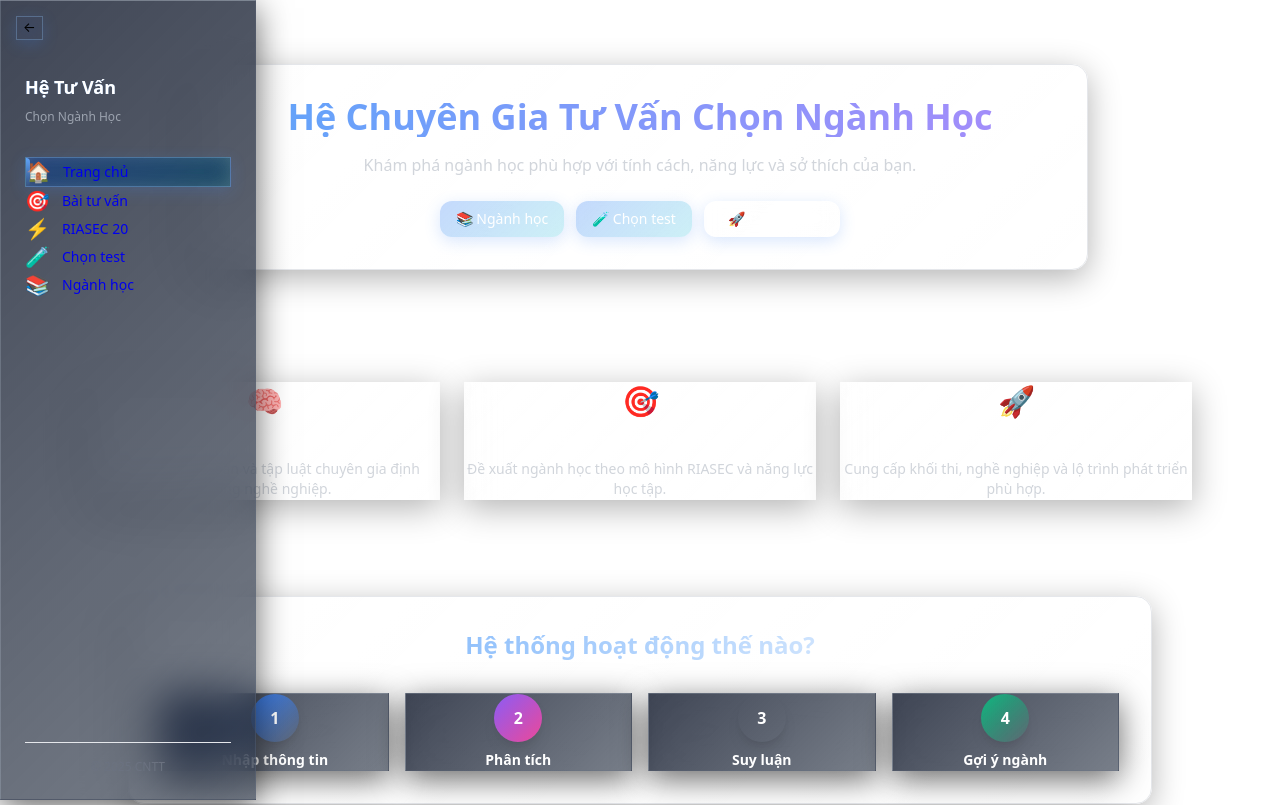
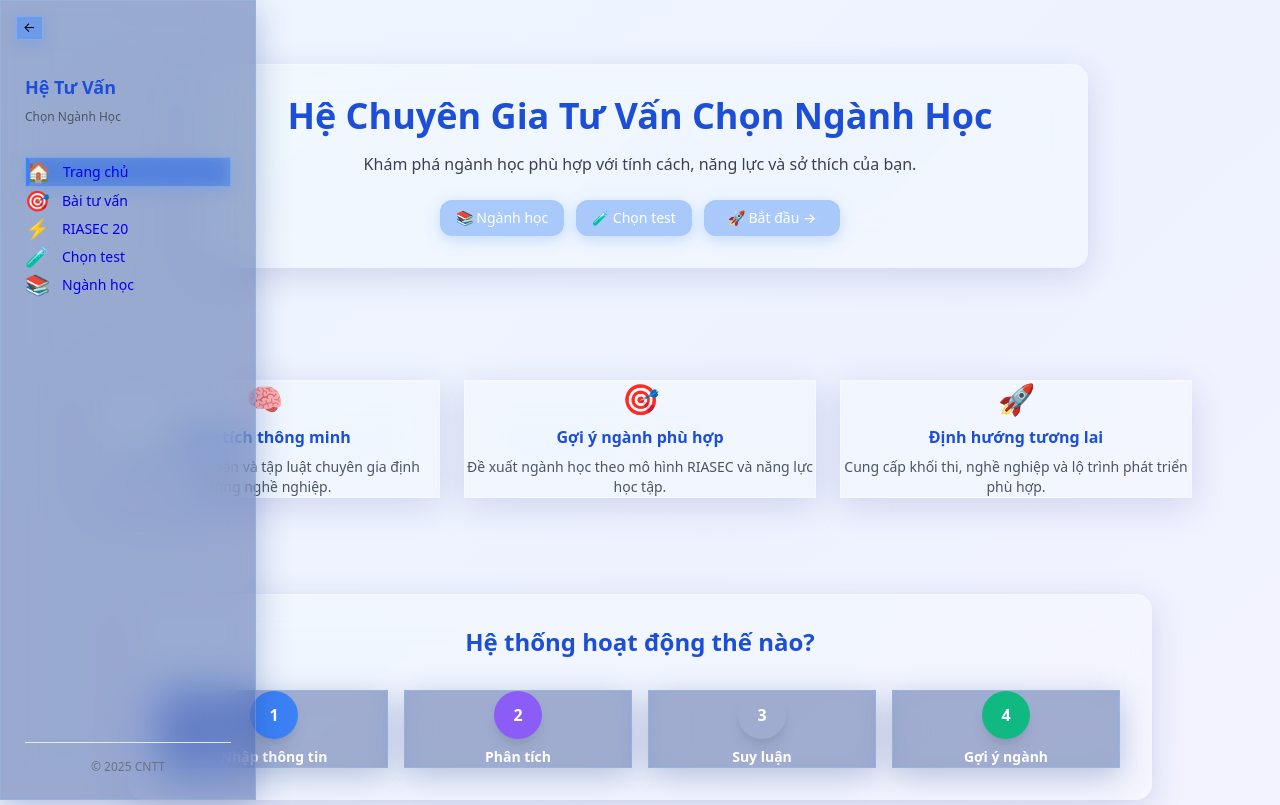
Before and after one commit to anhtruong1209/hecosotrithuc, a Next.js app: page / in a window 1280 px wide. Shown: the top 805 px of the page. Built offline with nearby package versions, Linux system fonts and the light colour scheme.

Commit message:
fdfdsfsdf

```diff
--- a/app/components/Sidebar.tsx
+++ b/app/components/Sidebar.tsx
@@ -29,17 +29,17 @@ export default function Sidebar() {
 
       {/* Sidebar */}
       <aside
-        className={`fixed left-0 top-0 h-full glass-dark border-r border-white/10 z-40 transition-all duration-300 ease-in-out ${
+        className={`fixed left-0 top-0 h-full glass-dark border-r border-blue-200/30 z-40 transition-all duration-300 ease-in-out ${
           isOpen ? 'w-64 translate-x-0' : '-translate-x-full w-0'
         }`}
       >
         <div className="h-full flex flex-col p-6">
           {/* Logo/Title */}
           <div className="mb-8 pt-12">
-            <h2 className="text-lg font-bold text-white mb-2 bg-gradient-to-r from-blue-400 to-cyan-400 bg-clip-text text-transparent">
+            <h2 className="text-lg font-bold text-blue-700 mb-2">
               Hệ Tư Vấn
             </h2>
-            <p className="text-xs text-gray-400">Chọn Ngành Học</p>
+            <p className="text-xs text-gray-600">Chọn Ngành Học</p>
           </div>
 
           {/* Menu Items */}
@@ -53,7 +53,7 @@ export default function Sidebar() {
                   className={`group relative flex items-center gap-3 px-4 py-3 rounded-xl transition-all duration-300 ${
                     isActive
                       ? 'glass-button border border-blue-400/50 text-white shadow-lg scale-105'
-                      : 'text-gray-300 hover:text-white hover:bg-white/10 border border-transparent hover:border-white/20'
+                      : 'text-gray-700 hover:text-blue-700 hover:bg-blue-50/50 border border-transparent hover:border-blue-200/50'
                   }`}
                   onClick={() => {
                     // Add ripple effect
@@ -63,7 +63,7 @@ export default function Sidebar() {
                 >
                   {/* Active indicator */}
                   {isActive && (
-                    <div className="absolute left-0 top-0 bottom-0 w-1 bg-gradient-to-b from-blue-400 to-cyan-400 rounded-r-full"></div>
+                    <div className="absolute left-0 top-0 bottom-0 w-1 bg-blue-500 rounded-r-full"></div>
                   )}
 
                   {/* Icon */}
@@ -77,14 +77,14 @@ export default function Sidebar() {
                   </span>
 
                   {/* Hover effect */}
-                  <div className="absolute inset-0 rounded-xl bg-gradient-to-r from-blue-500/0 to-cyan-500/0 group-hover:from-blue-500/10 group-hover:to-cyan-500/10 transition-all duration-300"></div>
+                  <div className="absolute inset-0 rounded-xl bg-blue-50/0 group-hover:bg-blue-50/30 transition-all duration-300"></div>
                 </Link>
               );
             })}
           </nav>
 
           {/* Footer */}
-          <div className="pt-4 border-t border-white/10">
+          <div className="pt-4 border-t border-blue-200/30">
             <p className="text-xs text-gray-500 text-center">
               © 2025 CNTT
             </p>
--- a/app/globals.css
+++ b/app/globals.css
@@ -4,43 +4,43 @@
 
 @layer utilities {
   .glass {
-    background: linear-gradient(135deg, rgba(255, 255, 255, 0.1), rgba(255, 255, 255, 0.05));
+    background: rgba(255, 255, 255, 0.25);
     backdrop-filter: blur(20px) saturate(180%);
     -webkit-backdrop-filter: blur(20px) saturate(180%);
-    border: 1px solid rgba(255, 255, 255, 0.18);
-    box-shadow: 0 8px 32px 0 rgba(0, 0, 0, 0.37);
+    border: 1px solid rgba(255, 255, 255, 0.3);
+    box-shadow: 0 8px 32px 0 rgba(31, 38, 135, 0.2);
   }
 
   .glass-dark {
-    background: linear-gradient(135deg, rgba(15, 23, 42, 0.8), rgba(30, 41, 59, 0.6));
+    background: rgba(30, 58, 138, 0.4);
     backdrop-filter: blur(20px) saturate(180%);
     -webkit-backdrop-filter: blur(20px) saturate(180%);
-    border: 1px solid rgba(148, 163, 184, 0.2);
-    box-shadow: 0 8px 32px 0 rgba(0, 0, 0, 0.6);
+    border: 1px solid rgba(147, 197, 253, 0.3);
+    box-shadow: 0 8px 32px 0 rgba(30, 58, 138, 0.3);
   }
 
   .glass-card {
-    background: linear-gradient(135deg, rgba(255, 255, 255, 0.1), rgba(255, 255, 255, 0.05));
+    background: rgba(255, 255, 255, 0.3);
     backdrop-filter: blur(20px) saturate(180%);
     -webkit-backdrop-filter: blur(20px) saturate(180%);
-    border: 1px solid rgba(255, 255, 255, 0.2);
-    box-shadow: 0 8px 32px 0 rgba(0, 0, 0, 0.3), inset 0 1px 0 rgba(255, 255, 255, 0.2);
+    border: 1px solid rgba(255, 255, 255, 0.4);
+    box-shadow: 0 8px 32px 0 rgba(31, 38, 135, 0.15), inset 0 1px 0 rgba(255, 255, 255, 0.3);
   }
 
   .glass-button {
-    background: linear-gradient(135deg, rgba(59, 130, 246, 0.3), rgba(6, 182, 212, 0.2));
+    background: rgba(59, 130, 246, 0.4);
     backdrop-filter: blur(10px) saturate(180%);
     -webkit-backdrop-filter: blur(10px) saturate(180%);
-    border: 1px solid rgba(147, 197, 253, 0.3);
+    border: 1px solid rgba(147, 197, 253, 0.4);
     transition: all 0.3s ease;
-    box-shadow: 0 4px 16px 0 rgba(59, 130, 246, 0.2);
+    box-shadow: 0 4px 16px 0 rgba(59, 130, 246, 0.25);
   }
 
   .glass-button:hover {
-    background: linear-gradient(135deg, rgba(59, 130, 246, 0.4), rgba(6, 182, 212, 0.3));
-    border: 1px solid rgba(147, 197, 253, 0.5);
+    background: rgba(59, 130, 246, 0.5);
+    border: 1px solid rgba(147, 197, 253, 0.6);
     transform: translateY(-2px);
-    box-shadow: 0 8px 32px 0 rgba(59, 130, 246, 0.4);
+    box-shadow: 0 8px 32px 0 rgba(59, 130, 246, 0.35);
   }
 
   @keyframes slideIn {
--- a/app/page.tsx
+++ b/app/page.tsx
@@ -1,20 +1,20 @@
 export default function Home() {
   return (
-    <div className="min-h-screen bg-gradient-to-br from-slate-900 via-slate-800 to-slate-900 text-gray-100 relative overflow-hidden">
+    <div className="min-h-screen bg-gradient-to-br from-blue-50 via-indigo-50 to-purple-50 text-gray-800 relative overflow-hidden">
       {/* Animated background elements */}
       <div className="absolute inset-0 overflow-hidden">
-        <div className="absolute -top-40 -right-40 w-80 h-80 bg-blue-500/20 rounded-full blur-3xl"></div>
-        <div className="absolute -bottom-40 -left-40 w-80 h-80 bg-purple-500/20 rounded-full blur-3xl"></div>
-        <div className="absolute top-1/2 left-1/2 transform -translate-x-1/2 -translate-y-1/2 w-96 h-96 bg-cyan-500/10 rounded-full blur-3xl"></div>
+        <div className="absolute -top-40 -right-40 w-80 h-80 bg-blue-400/30 rounded-full blur-3xl"></div>
+        <div className="absolute -bottom-40 -left-40 w-80 h-80 bg-purple-400/30 rounded-full blur-3xl"></div>
+        <div className="absolute top-1/2 left-1/2 transform -translate-x-1/2 -translate-y-1/2 w-96 h-96 bg-indigo-400/20 rounded-full blur-3xl"></div>
       </div>
 
       <div className="relative z-10">
         <section className="text-center py-12 md:py-16 px-4">
-          <div className="glass-card rounded-2xl p-6 md:p-8 max-w-4xl mx-auto border border-white/20">
-            <h1 className="text-2xl md:text-4xl font-bold mb-4 bg-gradient-to-r from-blue-400 via-cyan-400 to-purple-400 bg-clip-text text-transparent">
+          <div className="glass-card rounded-2xl p-6 md:p-8 max-w-4xl mx-auto">
+            <h1 className="text-2xl md:text-4xl font-bold mb-4 text-blue-700">
               Hệ Chuyên Gia Tư Vấn Chọn Ngành Học
             </h1>
-            <p className="text-sm md:text-base max-w-2xl mx-auto text-gray-300 mb-6">
+            <p className="text-sm md:text-base max-w-2xl mx-auto text-gray-700 mb-6">
               Khám phá ngành học phù hợp với tính cách, năng lực và sở thích của bạn.
             </p>
             <div className="mt-6 flex justify-center items-center gap-3 flex-wrap">
@@ -24,7 +24,7 @@ export default function Home() {
               <a href="/tests" className="glass-button text-white px-4 py-2 rounded-xl text-sm font-medium hover:scale-105 transition-transform">
                 🧪 Chọn test
               </a>
-              <a href="/test" className="glass-button text-white px-6 py-2 rounded-xl text-sm font-medium bg-gradient-to-r from-blue-500/30 to-cyan-500/30 border-blue-400/50 hover:scale-105 transition-transform">
+              <a href="/test" className="glass-button text-white px-6 py-2 rounded-xl text-sm font-medium hover:scale-105 transition-transform">
                 🚀 Bắt đầu →
               </a>
             </div>
@@ -32,44 +32,44 @@ export default function Home() {
         </section>
 
         <section className="py-8 md:py-12 px-4 md:px-6 grid grid-cols-1 md:grid-cols-3 gap-4 md:gap-6 max-w-6xl mx-auto relative z-10">
-          <div className="glass-card rounded-xl p-4 md:p-6 text-center border border-white/20 hover:border-white/30 hover:scale-105 transition-all duration-300 cursor-pointer">
+          <div className="glass-card rounded-xl p-4 md:p-6 text-center hover:scale-105 transition-all duration-300 cursor-pointer">
             <div className="text-2xl md:text-3xl mb-2">🧠</div>
-            <h3 className="text-sm md:text-base font-semibold mb-2 text-white">Phân tích thông minh</h3>
-            <p className="text-xs md:text-sm text-gray-300">Dựa trên thuật toán và tập luật chuyên gia định hướng nghề nghiệp.</p>
+            <h3 className="text-sm md:text-base font-semibold mb-2 text-blue-700">Phân tích thông minh</h3>
+            <p className="text-xs md:text-sm text-gray-600">Dựa trên thuật toán và tập luật chuyên gia định hướng nghề nghiệp.</p>
           </div>
-          <div className="glass-card rounded-xl p-4 md:p-6 text-center border border-white/20 hover:border-white/30 hover:scale-105 transition-all duration-300 cursor-pointer">
+          <div className="glass-card rounded-xl p-4 md:p-6 text-center hover:scale-105 transition-all duration-300 cursor-pointer">
             <div className="text-2xl md:text-3xl mb-2">🎯</div>
-            <h3 className="text-sm md:text-base font-semibold mb-2 text-white">Gợi ý ngành phù hợp</h3>
-            <p className="text-xs md:text-sm text-gray-300">Đề xuất ngành học theo mô hình RIASEC và năng lực học tập.</p>
+            <h3 className="text-sm md:text-base font-semibold mb-2 text-blue-700">Gợi ý ngành phù hợp</h3>
+            <p className="text-xs md:text-sm text-gray-600">Đề xuất ngành học theo mô hình RIASEC và năng lực học tập.</p>
           </div>
-          <div className="glass-card rounded-xl p-4 md:p-6 text-center border border-white/20 hover:border-white/30 hover:scale-105 transition-all duration-300 cursor-pointer">
+          <div className="glass-card rounded-xl p-4 md:p-6 text-center hover:scale-105 transition-all duration-300 cursor-pointer">
             <div className="text-2xl md:text-3xl mb-2">🚀</div>
-            <h3 className="text-sm md:text-base font-semibold mb-2 text-white">Định hướng tương lai</h3>
-            <p className="text-xs md:text-sm text-gray-300">Cung cấp khối thi, nghề nghiệp và lộ trình phát triển phù hợp.</p>
+            <h3 className="text-sm md:text-base font-semibold mb-2 text-blue-700">Định hướng tương lai</h3>
+            <p className="text-xs md:text-sm text-gray-600">Cung cấp khối thi, nghề nghiệp và lộ trình phát triển phù hợp.</p>
           </div>
         </section>
 
         <section className="py-8 md:py-12 px-4 md:px-6 relative z-10">
           <div className="max-w-5xl mx-auto text-center">
-            <div className="glass-card rounded-2xl p-6 md:p-8 border border-white/20">
-              <h2 className="text-xl md:text-2xl font-bold mb-6 md:mb-8 bg-gradient-to-r from-blue-400 to-cyan-400 bg-clip-text text-transparent">
+            <div className="glass-card rounded-2xl p-6 md:p-8">
+              <h2 className="text-xl md:text-2xl font-bold mb-6 md:mb-8 text-blue-700">
                 Hệ thống hoạt động thế nào?
               </h2>
               <div className="grid grid-cols-2 md:grid-cols-4 gap-3 md:gap-4">
-                <div className="glass-dark rounded-xl p-4 border border-white/10 hover:border-white/20 hover:scale-110 transition-all duration-300 cursor-pointer">
-                  <div className="w-10 h-10 md:w-12 md:h-12 bg-gradient-to-br from-blue-500 to-cyan-500 text-white mx-auto flex items-center justify-center rounded-full text-sm md:text-base font-bold mb-2 shadow-lg">1</div>
+                <div className="glass-dark rounded-xl p-4 hover:scale-110 transition-all duration-300 cursor-pointer">
+                  <div className="w-10 h-10 md:w-12 md:h-12 bg-blue-500 text-white mx-auto flex items-center justify-center rounded-full text-sm md:text-base font-bold mb-2 shadow-lg">1</div>
                   <h4 className="text-xs md:text-sm font-semibold text-white">Nhập thông tin</h4>
                 </div>
-                <div className="glass-dark rounded-xl p-4 border border-white/10 hover:border-white/20 hover:scale-110 transition-all duration-300 cursor-pointer">
-                  <div className="w-10 h-10 md:w-12 md:h-12 bg-gradient-to-br from-purple-500 to-pink-500 text-white mx-auto flex items-center justify-center rounded-full text-sm md:text-base font-bold mb-2 shadow-lg">2</div>
+                <div className="glass-dark rounded-xl p-4 hover:scale-110 transition-all duration-300 cursor-pointer">
+                  <div className="w-10 h-10 md:w-12 md:h-12 bg-purple-500 text-white mx-auto flex items-center justify-center rounded-full text-sm md:text-base font-bold mb-2 shadow-lg">2</div>
                   <h4 className="text-xs md:text-sm font-semibold text-white">Phân tích</h4>
                 </div>
-                <div className="glass-dark rounded-xl p-4 border border-white/10 hover:border-white/20 hover:scale-110 transition-all duration-300 cursor-pointer">
-                  <div className="w-10 h-10 md:w-12 md:h-12 bg-gradient-to-br from-cyan-500 to-blue-500 text-white mx-auto flex items-center justify-center rounded-full text-sm md:text-base font-bold mb-2 shadow-lg">3</div>
+                <div className="glass-dark rounded-xl p-4 hover:scale-110 transition-all duration-300 cursor-pointer">
+                  <div className="w-10 h-10 md:w-12 md:h-12 bg-cyan-500 text-white mx-auto flex items-center justify-center rounded-full text-sm md:text-base font-bold mb-2 shadow-lg">3</div>
                   <h4 className="text-xs md:text-sm font-semibold text-white">Suy luận</h4>
                 </div>
-                <div className="glass-dark rounded-xl p-4 border border-white/10 hover:border-white/20 hover:scale-110 transition-all duration-300 cursor-pointer">
-                  <div className="w-10 h-10 md:w-12 md:h-12 bg-gradient-to-br from-green-500 to-emerald-500 text-white mx-auto flex items-center justify-center rounded-full text-sm md:text-base font-bold mb-2 shadow-lg">4</div>
+                <div className="glass-dark rounded-xl p-4 hover:scale-110 transition-all duration-300 cursor-pointer">
+                  <div className="w-10 h-10 md:w-12 md:h-12 bg-green-500 text-white mx-auto flex items-center justify-center rounded-full text-sm md:text-base font-bold mb-2 shadow-lg">4</div>
                   <h4 className="text-xs md:text-sm font-semibold text-white">Gợi ý ngành</h4>
                 </div>
               </div>
@@ -78,26 +78,26 @@ export default function Home() {
         </section>
 
         <section className="text-center py-8 md:py-12 px-4 relative z-10">
-          <div className="glass-card rounded-2xl p-6 md:p-8 max-w-4xl mx-auto border border-white/20">
-            <h2 className="text-lg md:text-2xl font-bold mb-3 bg-gradient-to-r from-blue-400 to-cyan-400 bg-clip-text text-transparent">
+          <div className="glass-card rounded-2xl p-6 md:p-8 max-w-4xl mx-auto">
+            <h2 className="text-lg md:text-2xl font-bold mb-3 text-blue-700">
               Sẵn sàng khám phá ngành học phù hợp?
             </h2>
-            <p className="text-gray-300 mb-6 text-xs md:text-sm">Bắt đầu hành trình tìm kiếm ngành học lý tưởng của bạn ngay hôm nay</p>
+            <p className="text-gray-600 mb-6 text-xs md:text-sm">Bắt đầu hành trình tìm kiếm ngành học lý tưởng của bạn ngay hôm nay</p>
             <div className="flex justify-center gap-3 flex-wrap">
               <a href="/tests" className="glass-button text-white px-4 py-2 rounded-xl text-xs md:text-sm font-medium hover:scale-105 transition-transform">
                 🧪 Xem test
               </a>
-              <a href="/test" className="glass-button text-white px-4 py-2 rounded-xl text-xs md:text-sm font-medium bg-gradient-to-r from-blue-500/30 to-cyan-500/30 border-blue-400/50 hover:scale-105 transition-transform">
+              <a href="/test" className="glass-button text-white px-4 py-2 rounded-xl text-xs md:text-sm font-medium hover:scale-105 transition-transform">
                 Bắt đầu →
               </a>
             </div>
           </div>
         </section>
 
-        <footer className="text-center py-4 md:py-6 text-gray-400 text-xs relative z-10 glass-dark border-t border-white/10">
+        <footer className="text-center py-4 md:py-6 text-gray-500 text-xs relative z-10 glass-card border-t">
           <div className="max-w-7xl mx-auto px-4 md:px-6">
             © 2025 Hệ Chuyên Gia Hướng Nghiệp
-            <div className="mt-1 text-gray-500 text-xs">CNTT 2025.1</div>
+            <div className="mt-1 text-gray-400 text-xs">CNTT 2025.1</div>
           </div>
         </footer>
       </div>
```
Also changed, not shown: app/admin/[id]/page.tsx (+26 -26 lines), app/admin/page.tsx (+19 -19 lines), app/majors/page.tsx (+35 -35 lines), app/test/page.tsx (+32 -32 lines).
